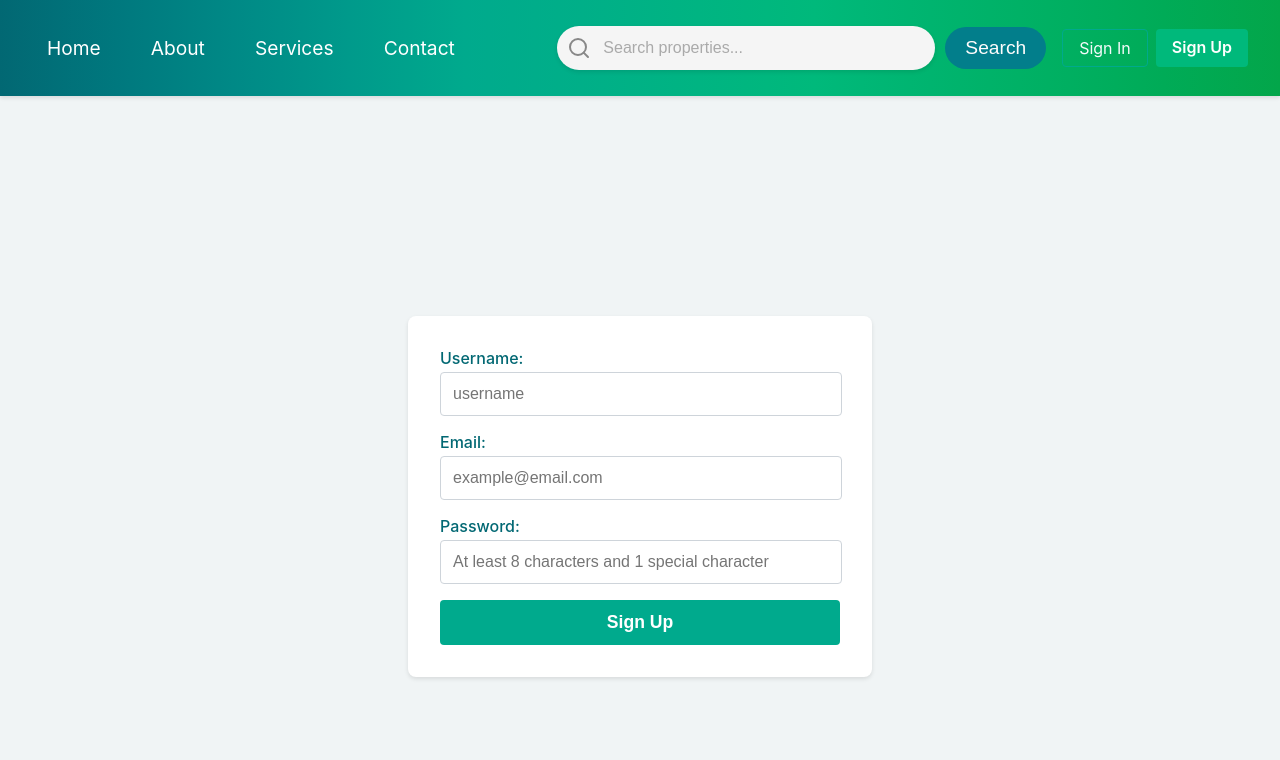
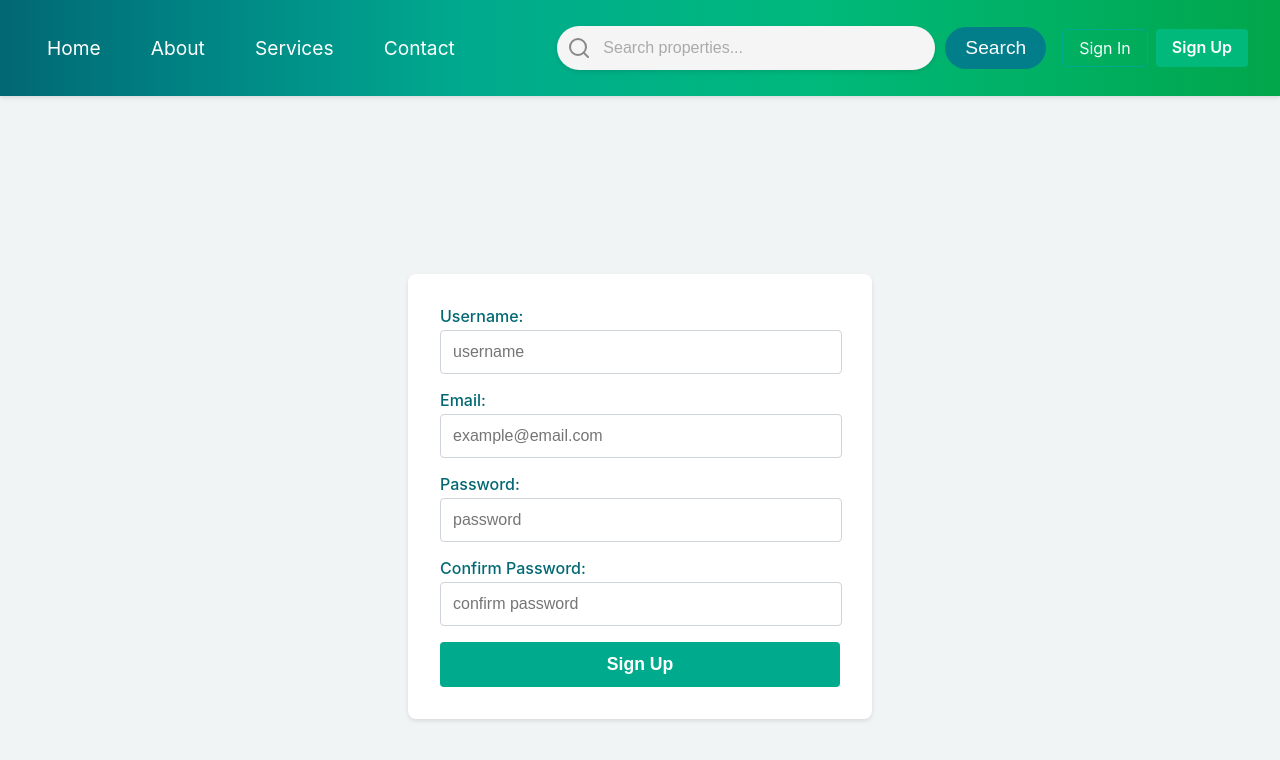
Before and after one commit to Yitingx531/HousingPrice, a React (Create React App) app in the folder frontend/: page /users/signup in a window 1280 px wide. Shown: the top 760 px of the page. Built offline with nearby package versions, Linux system fonts and the light colour scheme.

Commit message:
Feat: add signup fetch to backend

```diff
--- a/frontend/src/components/HomePage/HomePage.tsx
+++ b/frontend/src/components/HomePage/HomePage.tsx
@@ -7,6 +7,7 @@ const HomePage: React.FC = () => {
   const {setSearchTerm, searchTerm} = useProperties();
   setSearchTerm('')
   console.log('searchTerminhomepage', searchTerm)
+  //TODO: add more sections//
 
   return (
     <div className={styles.homePage}>
--- a/frontend/src/components/SignInSignUpPage/SignUp/SignUp.module.css
+++ b/frontend/src/components/SignInSignUpPage/SignUp/SignUp.module.css
@@ -68,3 +68,10 @@
     margin-top: -0.75rem;
     margin-bottom: 1rem;
   }
+
+  .errorMessage{
+    color: #d9534f;
+  font-size: 0.875rem;
+  margin-top: -0.75rem;
+  margin-bottom: 1rem;
+  }
--- a/frontend/src/components/SignInSignUpPage/SignUp/SignUp.tsx
+++ b/frontend/src/components/SignInSignUpPage/SignUp/SignUp.tsx
@@ -1,29 +1,138 @@
-import React from 'react';
+import { useState } from 'react';
 import styles from './SignUp.module.css';
+import UserDataType from '../../../types/userDataType';
+import emailValidator from '../../../utils/emailValidator';
+import passwordValidator from '../../../utils/passwordValidator';
 
+const defaultUserData = {
+  username: '',
+  email: '',
+  password: '',
+  confirmPassword: '',
+}
 const SignUp = () => {
+  const [userFormData, setUserFormData] = useState<UserDataType>(defaultUserData);
+  const [emailErrorMsg, setEmailErrorMsg] = useState<string>('');
+  const [passwordErrorMsg, setPasswordErrorMsg] = useState<string>('');
+  const [confirmPwErrorMsg, setConfirmPwErrorMsg] = useState<string>('');
+
+  const handleUserData = (event: React.ChangeEvent<HTMLInputElement>): void => {
+    const { name, value } = event.target;
+    setUserFormData({
+      ...userFormData,
+      [name] : value
+    })
+    // clear specific error message when user starts typing in that field
+    if (name === 'email') setEmailErrorMsg('');
+    if (name === 'password') setPasswordErrorMsg('');
+    if (name === 'confirmPassword') setConfirmPwErrorMsg('');
+  }
+
+  //TODO: add user email check in database//
+  const handleSubmit = async (e: React.FormEvent) => {
+    e.preventDefault();
+
+    let hasError = false;
+    setEmailErrorMsg('');
+    setPasswordErrorMsg('');
+    setConfirmPwErrorMsg('');
+
+    // Validate email
+    if (!emailValidator(userFormData.email)) {
+      setEmailErrorMsg('Please enter a valid email.');
+      hasError = true;
+    }
+
+    // Validate password
+    if (!passwordValidator(userFormData.password)) {
+      setPasswordErrorMsg(
+        'Password must be at least 16 characters long and include at least one uppercase letter, one lowercase letter, one number, and one special character.'
+      );
+      hasError = true;
+    }
+
+    // Validate password match
+    if (userFormData.password !== userFormData.confirmPassword) {
+      setConfirmPwErrorMsg('Passwords do not match.');
+      hasError = true;
+    }
+
+    // Stop form submission if there are validation errors
+    if (hasError) return;
+
+    try{
+    const response = await fetch('http://localhost:4000/users/', {
+      method: 'POST',
+      headers: {
+        'Accept': 'application/json',
+        'Content-Type': 'application/json'
+      },
+      body: JSON.stringify({
+        username: userFormData.username,
+        email: userFormData.email,
+        password: userFormData.password,
+      })
+    });
+    if (!response.ok) {
+      throw new Error('Failed to sign up');
+    }
+    const data = await response.json();
+    console.log('User signed up successfully:', data);
+    // set the user data back to default
+    setUserFormData(defaultUserData);
+  } catch(error) {
+    console.log(error,'Error signing up. Please try again later.');
+  }
+}
+
   return (
     <div className={styles.signUpContainer}>
       <div className={styles.signUpCard}>
-        <form action="" className={styles.signUpForm}>
+        <form action="" className={styles.signUpForm} onSubmit={handleSubmit}>
+
           <label>Username:</label>
-          <input className={styles.signUpFormInput} placeholder="username" />
+          <input className={styles.signUpFormInput}
+          name='username'
+          value={userFormData.username}
+          placeholder="username"
+          onChange={handleUserData}
+          />
 
           <label>Email:</label>
-          <input className={styles.signUpFormInput} placeholder="example@email.com" />
+          <input className={styles.signUpFormInput}
+          name='email'
+          value={userFormData.email}
+          placeholder="example@email.com"
+          onChange={handleUserData}
+          />
+          {emailErrorMsg && <p className={styles.errorMessage}>{emailErrorMsg}</p>}
 
           <label>Password:</label>
           <input
+            name='password'
+            value={userFormData.password}
             type="password"
             className={styles.signUpFormInput}
-            placeholder="At least 8 characters and 1 special character"
+            placeholder="password"
+            onChange={handleUserData}
           />
+          {passwordErrorMsg && <p className={styles.errorMessage}>{passwordErrorMsg}</p>}
 
+          <label>Confirm Password:</label>
+          <input
+            name='confirmPassword'
+            value={userFormData.confirmPassword}
+            type="password"
+            className={styles.signUpFormInput}
+            placeholder="confirm password"
+            onChange={handleUserData}
+          />
+          {confirmPwErrorMsg && <p className={styles.errorMessage}>{confirmPwErrorMsg}</p>}
           <button type="submit" className={styles.signUpFormButton}>Sign Up</button>
+
         </form>
       </div>
     </div>
-  );
-};
+  )};
 
 export default SignUp;
--- /dev/null
+++ b/frontend/src/types/userDataType.ts
@@ -0,0 +1,8 @@
+type UserDataType = {
+  username: string,
+  password: string,
+  email: string
+  confirmPassword: string
+}
+
+export default UserDataType;
--- /dev/null
+++ b/frontend/src/utils/emailValidator.ts
@@ -0,0 +1,8 @@
+/**
+ * check if the email user inputed is in the correct format
+ * @param email
+ */
+export default function emailValidator(email: string){
+    const emailPattern = /^[^\s@]+@[^\s@]+\.[^\s@]+$/;
+    return emailPattern.test(email);
+}
--- /dev/null
+++ b/frontend/src/utils/passwordValidator.ts
@@ -0,0 +1,13 @@
+/**
+ * check if the user's password follows the correct rule
+ * @export
+ * @param {string} password
+ */
+
+export default function passwordValidator(password: string){
+    return /[A-Z]/.test(password) &&
+    /[a-z]/.test(password) &&
+    /[0-9]/.test(password) &&
+    /[^A-Za-z0-9]/.test(password) &&
+    password.length > 16;
+}
```
